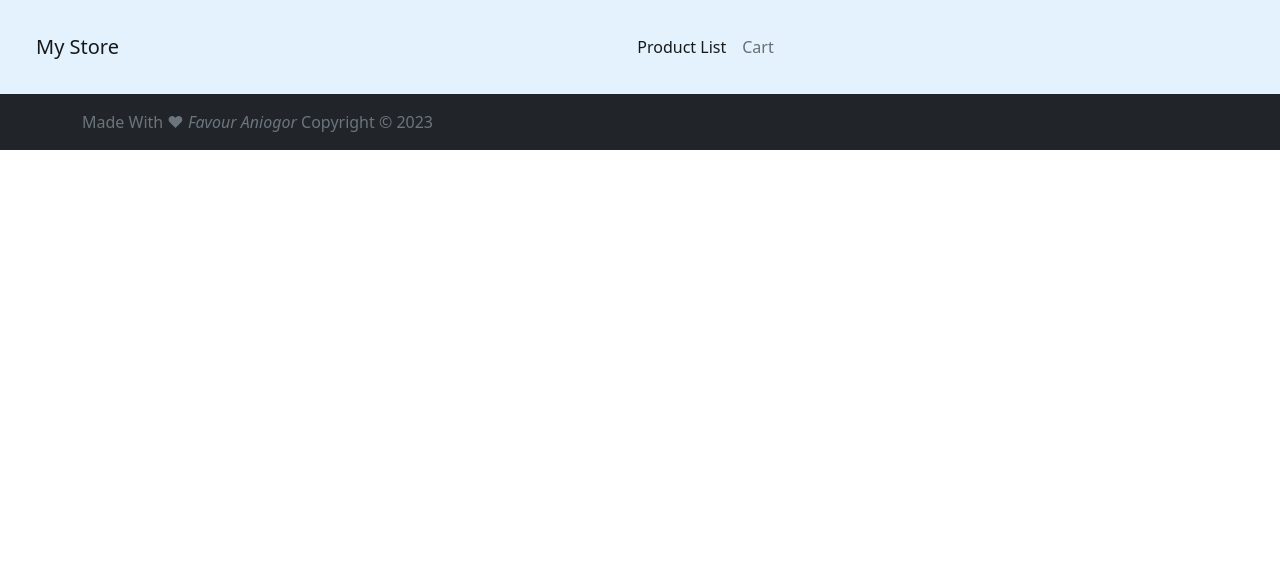
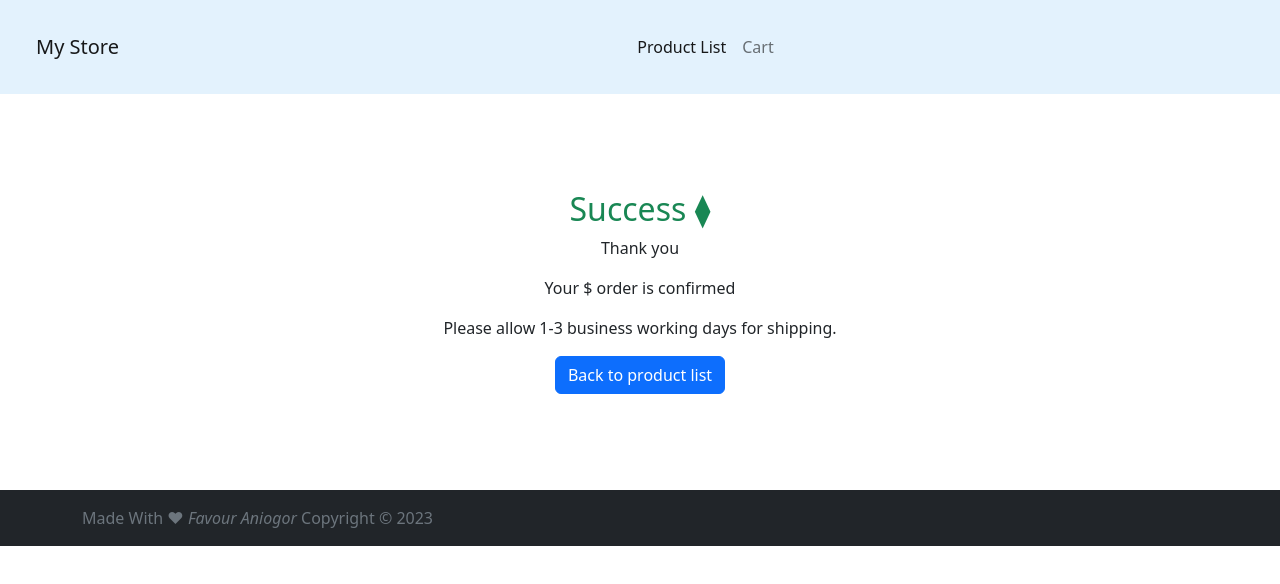
Before and after one commit to PhantomOz/my_store, an Angular app: page /confirmation in a window 1280 px wide. Before the commit this address led to /. Shown: the top 584 px of the page. Built offline with nearby package versions, Linux system fonts and the light colour scheme.

Commit message:
This commit will add confirmation

```diff
--- a/src/app/app.module.ts
+++ b/src/app/app.module.ts
@@ -32,6 +32,7 @@ import { RouterModule } from '@angular/router';
   ],
   imports: [
     RouterModule.forRoot([
+      { path: 'confirmation', component: ConfirmationComponent },
       { path: 'cart', component: CartComponent },
       { path: 'product-list', component: ProductListComponent },
       { path: 'product-list/:id', component: ProductItemDetailComponent },
--- a/src/app/checkout/cart-form/cart-form.component.html
+++ b/src/app/checkout/cart-form/cart-form.component.html
@@ -6,7 +6,10 @@
       class="form-control"
       id="name"
       placeholder="John Doe"
+      [value]="name"
       [(ngModel)]="name"
+      [required]="true"
+      name="name"
     />
   </div>
   <div class="mb-3">
@@ -15,8 +18,11 @@
       type="text"
       class="form-control"
       id="address"
+      [value]="address"
       placeholder="Minimum(6)characters"
       [(ngModel)]="address"
+      [required]="true"
+      name="address"
     />
   </div>
   <div class="mb-3">
@@ -28,8 +34,11 @@
       class="form-control"
       id="card"
       placeholder="Minimum(16)characters"
+      [value]="creditCard"
       [(ngModel)]="creditCard"
+      [required]="true"
+      name="card"
     />
   </div>
-  <button class="btn btn-primary w-100" type="submit" disabled>Checkout</button>
+  <button class="btn btn-primary w-100" type="submit">Checkout</button>
 </form>
--- a/src/app/checkout/cart-form/cart-form.component.ts
+++ b/src/app/checkout/cart-form/cart-form.component.ts
@@ -1,4 +1,4 @@
-import { Component } from '@angular/core';
+import { Component, EventEmitter, Output } from '@angular/core';
 
 @Component({
   selector: 'cart-form',
@@ -8,9 +8,11 @@ import { Component } from '@angular/core';
 export class CartFormComponent {
   name: string = '';
   address: string = '';
-  creditCard: number = 0;
+  creditCard: number = NaN;
+  @Output() submit: EventEmitter<string[]> = new EventEmitter();
 
   handleSubmit(e: Event): void {
     e.preventDefault();
+    this.submit.emit([this.name, this.address, String(this.creditCard)]);
   }
 }
--- a/src/app/checkout/cart/cart.component.html
+++ b/src/app/checkout/cart/cart.component.html
@@ -14,6 +14,6 @@
         Total: {{ total | currency : "USD" : "symbol" : "1.2-2" }}
       </p>
     </div>
-    <cart-form class="w-50 my-2"></cart-form>
+    <cart-form class="w-50 my-2" (submit)="handleCheckOut($event)"></cart-form>
   </div>
 </section>
--- a/src/app/checkout/cart/cart.component.ts
+++ b/src/app/checkout/cart/cart.component.ts
@@ -1,4 +1,6 @@
 import { Component, OnInit } from '@angular/core';
+import { Router } from '@angular/router';
+import { Order } from 'src/app/models/Order';
 import { Cart } from '../../models/Cart';
 import { ProductsService } from '../../products/products.service';
 @Component({
@@ -9,7 +11,7 @@ import { ProductsService } from '../../products/products.service';
 export class CartComponent implements OnInit {
   carts: Cart[] = [];
   total: number = 0;
-  constructor(private prdService: ProductsService) {}
+  constructor(private prdService: ProductsService, private router: Router) {}
   ngOnInit(): void {
     this.getCart();
   }
@@ -31,4 +33,15 @@ export class CartComponent implements OnInit {
     this.prdService.updateFromCart(product, product.quantity);
     this.getCart();
   }
+
+  handleCheckOut(info: string[]): void {
+    let newOrder: Order = {
+      name: info[0],
+      total: this.total,
+      cart: this.carts,
+      address: info[1],
+    };
+    this.prdService.createOrder(newOrder);
+    this.router.navigate(['confirmation']);
+  }
 }
--- a/src/app/confirmation/confirmation.component.css
+++ b/src/app/confirmation/confirmation.component.css
@@ -0,0 +1,6 @@
+nav {
+  display: none;
+}
+app-footer {
+  display: none;
+}
--- a/src/app/confirmation/confirmation.component.html
+++ b/src/app/confirmation/confirmation.component.html
@@ -1 +1,9 @@
-<p>confirmation works!</p>
+<div class="container text-center pt-5 pb-5 mt-5 mb-5">
+  <h2 class="text-success">Success &blacklozenge;</h2>
+  <p>Thank you {{ order?.name }}</p>
+  <p>Your ${{ order?.total }} order is confirmed</p>
+  <p>Please allow 1-3 business working days for shipping.</p>
+  <button class="btn btn-primary" [routerLink]="['/product-list']">
+    Back to product list
+  </button>
+</div>
--- a/src/app/confirmation/confirmation.component.ts
+++ b/src/app/confirmation/confirmation.component.ts
@@ -1,10 +1,17 @@
 import { Component } from '@angular/core';
+import { Order } from '../models/Order';
+import { ProductsService } from '../products/products.service';
 
 @Component({
   selector: 'app-confirmation',
   templateUrl: './confirmation.component.html',
-  styleUrls: ['./confirmation.component.css']
+  styleUrls: ['./confirmation.component.css'],
 })
 export class ConfirmationComponent {
+  order: Order | undefined;
 
+  constructor(private prdService: ProductsService) {}
+  ngOnInit() {
+    this.order = this.prdService.getOrder();
+  }
 }
--- /dev/null
+++ b/src/app/models/Order.ts
@@ -0,0 +1,8 @@
+import { Cart } from './Cart';
+
+export interface Order {
+  name: string;
+  total: number;
+  address: string;
+  cart: Cart[];
+}
--- a/src/app/products/products.service.ts
+++ b/src/app/products/products.service.ts
@@ -3,12 +3,15 @@ import { Product } from '../models/Product';
 import { HttpClient } from '@angular/common/http';
 import { Observable, map } from 'rxjs';
 import { Cart } from '../models/Cart';
+import { Order } from '../models/Order';
 
 @Injectable({
   providedIn: 'root',
 })
 export class ProductsService {
   cart: Cart[] = [];
+  order: Order | undefined;
+
   constructor(private http: HttpClient) {}
   index(): Observable<Product[]> {
     return this.http.get<Product[]>('../../assets/data.json');
@@ -44,4 +47,12 @@ export class ProductsService {
     this.cart = this.cart.filter((car) => car.id !== product.id);
     return this.cart;
   }
+
+  createOrder(order: Order): void {
+    this.order = order;
+  }
+
+  getOrder(): Order | undefined {
+    return this.order;
+  }
 }
```
